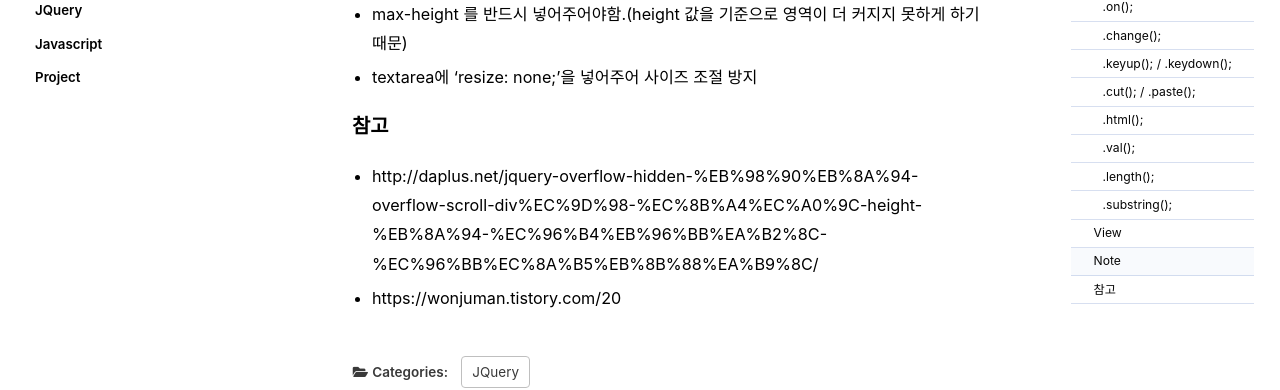
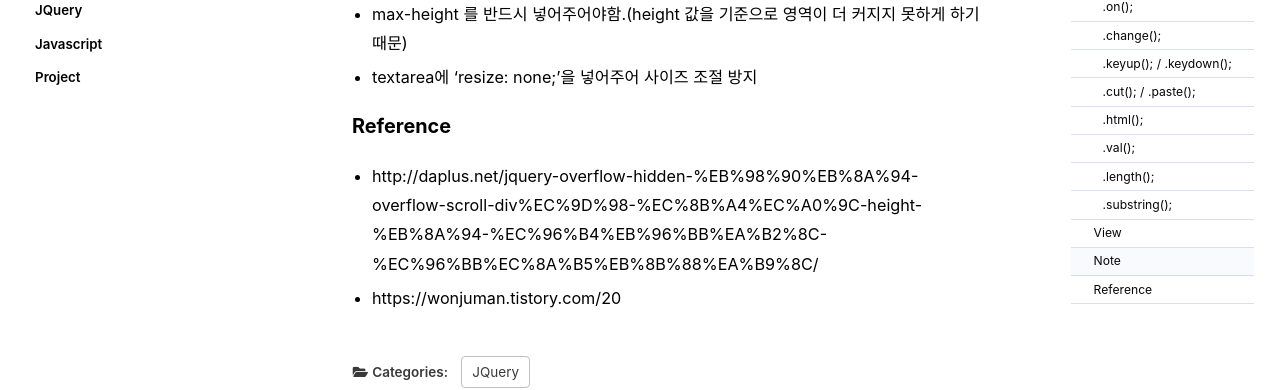
Before and after one commit to Chohyejin53/Chohyejin53.github.io, a Jekyll site: the page built from _posts/2022-09-20-categories-textarea_box.md, in a window 1280 px wide and 900 px high, scrolled down 3617 px. Shown: the part 146-536 px from the top of the window. Built offline with Jekyll 4.4.1, drawn with Linux system fonts in a browser that asks for light colours; cached includes are drawn as plain includes; some web fonts are replaced; comment, search, counter and statistics services are not loaded.

Commit message:
Update 2022-09-20-categories-textarea_box.md

```diff
--- a/_posts/2022-09-20-categories-textarea_box.md
+++ b/_posts/2022-09-20-categories-textarea_box.md
@@ -140,6 +140,6 @@ var test = $( 'h1' ).html(); // <h1> 요소의 내용을 test 변수에 저장
 - max-height 를 반드시 넣어주어야함.(height 값을 기준으로 영역이 더 커지지 못하게 하기 때문)
 - textarea에 'resize: none;'을 넣어주어 사이즈 조절 방지
 
-### 참고
+### Reference
 - http://daplus.net/jquery-overflow-hidden-%EB%98%90%EB%8A%94-overflow-scroll-div%EC%9D%98-%EC%8B%A4%EC%A0%9C-height-%EB%8A%94-%EC%96%B4%EB%96%BB%EA%B2%8C-%EC%96%BB%EC%8A%B5%EB%8B%88%EA%B9%8C/
 - https://wonjuman.tistory.com/20
```
